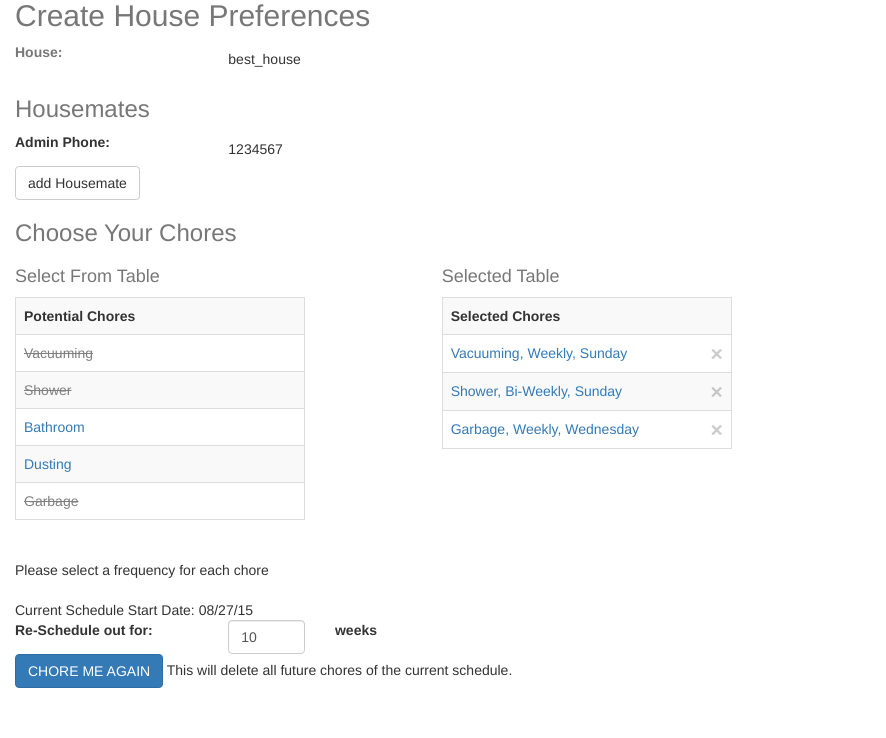
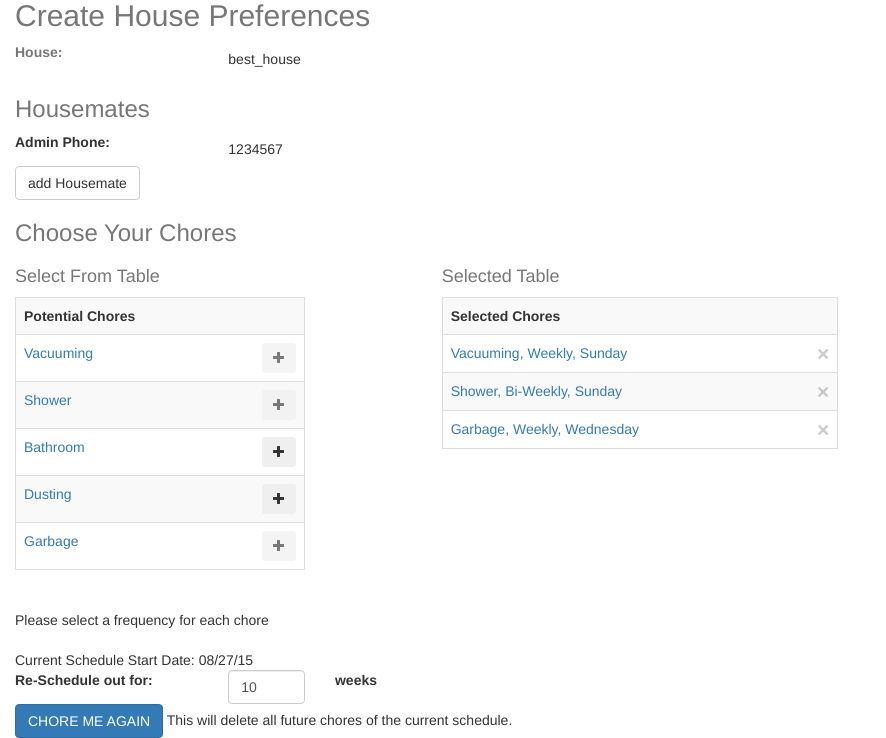
Before and after one commit to janet/choreme, a Flask app: page /create_house_pref in a window 1280 px wide. Shown: the part 113-851 px from the top of the page, without its empty margins (0-886 px from the left). Before the commit the page ends 801 px from the top, so only its background shows below. Run offline with Flask 2, Linux system fonts and the light colour scheme; a user stored in the database is signed in; data comes from the database, SQL or seed files in the repository; some libraries are stand-ins or nearby versions.

Commit message:
added a plus button for adding chores

```diff
--- a/static/css/styles.css
+++ b/static/css/styles.css
@@ -77,6 +77,11 @@
 .flash-messages {
 	border-radius: 0;
 }
+
+.chore-potentials-row {
+	display: flex;
+	justify-content: space-between;
+}
 	/*
 	body {
 		background-image:  url('/static/img/Chores-sam.jpg');
--- a/static/js/create_house_pref.js
+++ b/static/js/create_house_pref.js
@@ -91,13 +91,19 @@ function removePhone(evt) {
 
 function selectChore(evt) {
 	// function to add chore-potential elements to the chore-selected table with a modal link
-	var chore = $(evt.target);
+
+	if ($(evt.target).is('button')) {
+		evt.preventDefault();
+
+		var chore = $($(evt.target).prev());
+
+		console.log(chore.html())
 
 		// if we've already moved this to being selected, don't do it again
-	if (chore.hasClass('moved')) {
+		if ($(chore.next()).hasClass('disabled')) {
 			return;
 		};
-	chore.addClass('moved');
+		$(chore.next()).addClass('disabled');
 		chore.attr('name', chore.html())
 
 		// add click event listener on modal window link that will call a choreModal
@@ -130,8 +136,10 @@ function selectChore(evt) {
 		$("#hidden_count_of_chores").val(hiddenChoreInput_count)
 	}
 
+}
+
 // event listener for when user clicks on chore-potentials
-$("#chore-potentials td").on('click', selectChore);
+$(".add-chore-button").on('click', selectChore);
 
 function choreModal(evt) {
 	// function to populate modal window with that chore specific data
@@ -200,7 +208,7 @@ function removeChore(evt) {
 
 	// remove the styling on previously selected chores in chore-potentials and allow for re-select
 	var changedChorePotential = $("[name|='"+rCChore+"']")
-	changedChorePotential.removeClass('moved')
+	$(changedChorePotential.next()).removeClass('disabled')
 };
 
 function onSubmitForm() {
@@ -250,13 +258,13 @@ function renderHouseChores() {
 		housechoreArray.push($($('#chore-selected a')[i]).attr('id'));
 	}
 
-	// add the moved class for all housechores
+	// add the disabled class to the button of the already selected housechore
 	var chorePotentialsArray = $("#chore-potentials td a")
 	var chorePotentialsLen = chorePotentialsArray.length
 
 	for (var i = 0; i < chorePotentialsLen; i++) {
 		if ($.inArray($(chorePotentialsArray[i]).html(), housechoreArray) > -1){
-			$(chorePotentialsArray[i]).addClass('moved');
+			$($(chorePotentialsArray[i]).next()).addClass('disabled');
 			$(chorePotentialsArray[i]).attr('name', $(chorePotentialsArray[i]).html())
 		}
 	}
--- a/templates/create_house_pref.html
+++ b/templates/create_house_pref.html
@@ -55,13 +55,20 @@
 						</tr>
 					    {% for chore in chore_objs %}
 						    <tr id="chore-potentials">
-						    	<td><a>{{ chore.name }}</a></td>
+						    	<td>
+						    		<div class="chore-potentials-row">
+							    		<a>{{ chore.name }}</a>
+							    		<button type="button" name= "add_chore_button" class="btn btn-sm add-chore-button">
+							    			<span aria-hidden="true" class="glyphicon glyphicon-plus"></span>
+							    		</button>
+							    	</div>
+						    	</td>
 						    </tr>
 					    {% endfor %}
 					</table>
 				</div>
 				<div class="col-xs-1"></div>
-				<div class="col-xs-3">
+				<div class="col-xs-4">
 				<h4 class="form-signin-heading text-muted">Selected Table</h4>
 					<table class="table table-striped table-bordered" id="chore-selected">
 						{% set lookup = {
```
Lines whose indentation alone changed are shown as unchanged.
